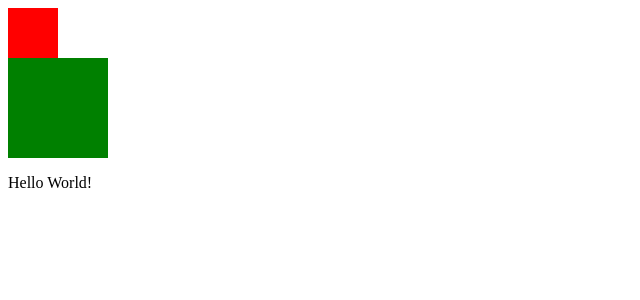
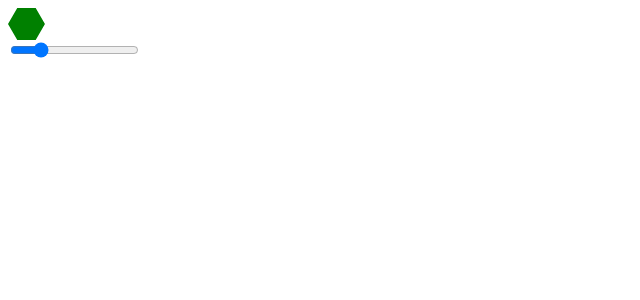
Before and after one commit to pactmd/sune, a Nuxt app: page / in a window 1280 px wide. Shown: the top 300 px of the page, without its empty margins (0-640 px from the left). Built offline with nearby package versions, Linux system fonts and the light colour scheme.

Commit message:
expanding hexagon

```diff
--- /dev/null
+++ b/src/components/Number.vue
@@ -0,0 +1,37 @@
+<template>
+    <div class="number-wrapper" :draggable="preview">
+        <input class="number" type="number" v-model="number">
+    </div>
+</template>
+
+<style scoped>
+/* Removes arrows on number input */
+input::-webkit-outer-spin-button,
+input::-webkit-inner-spin-button {
+  -webkit-appearance: none;
+  margin: 0;
+}
+
+.number-wrapper {
+    display: flex;
+    background-color: blue;
+    /* height: 1em; */
+}
+
+.number {
+    min-width: 1em;
+    background-color: transparent;
+    margin: 0;
+    padding: 0;
+    outline: none;
+    border: 0;
+}
+</style>
+
+<script setup lang="ts">
+defineProps<{
+    preview?: boolean
+}>()
+
+const number = ref(0)
+</script>
--- /dev/null
+++ b/src/components/Text.vue
@@ -0,0 +1,21 @@
+<template>
+    <div class="text-wrapper" :draggable="preview">
+        <Number v-if="hasNumber && !preview"></Number>
+        <input class="text" type="text" v-model="text">
+    </div>
+</template>
+
+<style scoped>
+.text-wrapper {
+    background-color: red;
+}
+</style>
+
+<script setup lang="ts">
+defineProps<{
+    preview?: boolean
+}>()
+
+const hasNumber = ref(false)
+const text = ref("")
+</script>
--- a/src/pages/index.vue
+++ b/src/pages/index.vue
@@ -1,41 +1,104 @@
 <template>
+    <div :style="{width: numWidth + 'rem'}" class="new-number"></div>
+
+    <input type="range" min="0" max="10" v-model="numWidth">
+    <!-- <div class="new-number-wrapper">
+        <div class="new-number-triange-left"></div>
+        <div class="new-number">3</div>
+        <div class="new-number-triange-right"></div>
+    </div> -->
+
+    <!-- <div class="preview-wrapper">
+        <Number class="preview-item" :preview="true"></Number>
+        <Text class="preview-item" :preview="true"></Text>
+    </div>
+    <hr>
+
+    <div class="input-sizer">
+        <input class="test-sizer" type="text">
+    </div> -->
+    <!-- <div
+        class="number"
+        draggable="true"
+        @dragstart="handleDragStart"
+    >
+        1
+    </div>
+
     <div
-        :style="{backgroundColor: activeColor}"
-        class="draggable"
-        draggable="true"
-        @dragstart="console.log('dragstart')"
-    >
-    </div>
-    <div
-        class="dragTarget"
+        class="text"
+        id="text-id"
         @dragover.prevent="console.log('dragover')"
         @dragenter.prevent
         @drop="handleDrop"
     >
-    </div>
-    <p>Hello World!</p>
+    </div> -->
 </template>
 
 <script setup lang="ts">
-const activeColor = ref("red");
+const numWidth = ref(2)
 
-function handleDrop() {
-    if (activeColor.value === "red") {
-        activeColor.value = "blue"
-    } else {
-        activeColor.value = "red"
+function handleDragStart(event: DragEvent) {
+    if (event.target instanceof Element) {
+        event.dataTransfer?.setData("text", event.target.id)
+    }
+}
+
+function handleDrop(event: DragEvent) {
+    if (event.target instanceof Element) {
+        let id = event.dataTransfer?.getData("text");
+        event.target.appendChild(document.getElementById(id!)!);
     }
 }
 </script>
 
 <style scoped>
-.draggable {
-    height: 50px;
-    width: 50px;
+
+.new-number {
+    --hex-height: 2rem;
+    --hex-min-width: calc(var(--hex-height) * (1/cos(30deg)));
+    background-color: green;
+    height: var(--hex-height);
+    min-width: var(--hex-min-width);
+    clip-path: polygon(
+        0% 50%,
+        calc(var(--hex-min-width) / 2) -50%,
+        calc(100% - calc(var(--hex-min-width) / 2)) -50%,
+        100% 50%,
+        calc(100% - calc(var(--hex-min-width) / 2)) 150%,
+        calc(var(--hex-min-width) / 2) 150%
+    );
 }
-.dragTarget {
-    background-color: green;
-    height: 100px;
+
+
+.input-sizer {
+    display: inline-grid;
+}
+
+.preview-wrapper {
+    display: flex;
+    background-color: gray;
+}
+
+.preview-item {
+    margin: 10px;
+    padding: 10px;
+}
+
+.text {
+    border: 2px solid blue;
+    height: 2em;
     width: 100px;
 }
+
+.number {
+    display: flex;
+    justify-content: center;
+    align-items: center;
+    width: 48px;
+    height: 48px;
+    background: red;
+    -webkit-clip-path: polygon(50% 0%, 95% 25%, 95% 75%, 50% 100%, 5% 75%, 5% 25%);
+    clip-path: polygon(50% 0%, 95% 25%, 95% 75%, 50% 100%, 5% 75%, 5% 25%);
+}
 </style>
```
